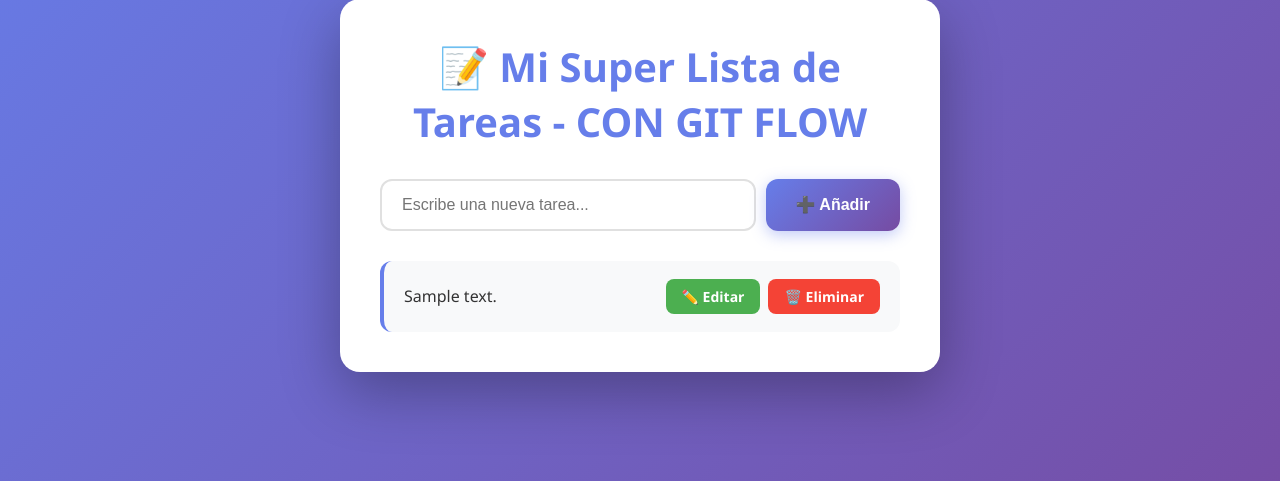
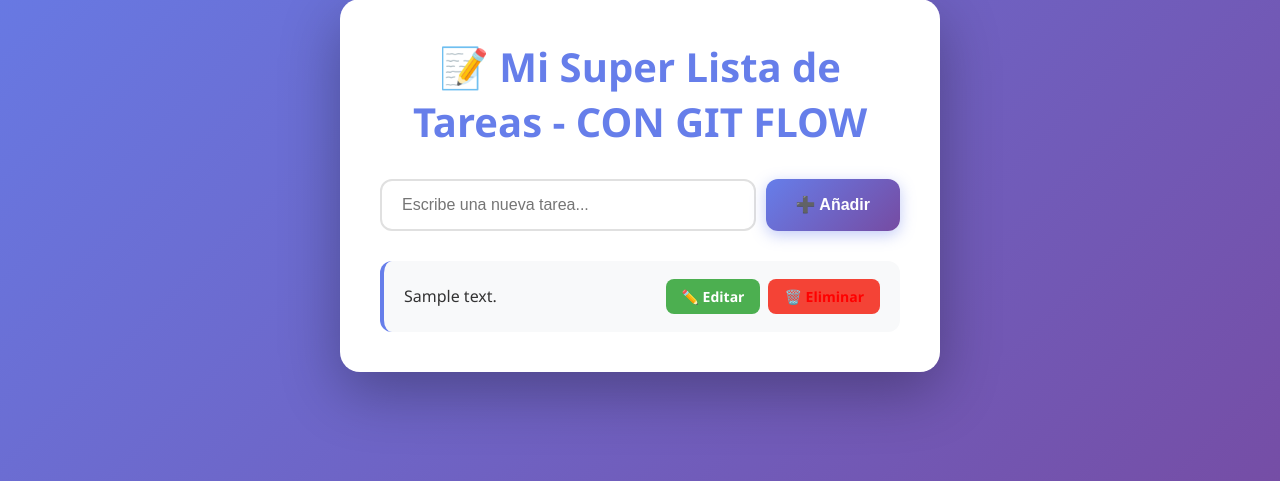
Before and after one commit to Guajo05/Mi_Proyecto_Crud, a Flask app: template Templates/index.html in a window 1280 px wide. Shown: the part 215-696 px from the top of the page. Run offline with Flask 3, Linux system fonts and the light colour scheme; the template is opened without the code that fills it: most values are stand-ins (such as "Sample title", 1, 10 or a date in 2020).

Commit message:
feat: add red color and trash emoji to delete button

```diff
--- a/Templates/index.html
+++ b/Templates/index.html
@@ -197,7 +197,7 @@
                 <span class="task-content">{{ task.content }}</span>
                 <div class="task-actions">
                     <a href="/edit/{{ task.id }}">✏️ Editar</a>
-                    <a href="/delete/{{ task.id }}">🗑️ Eliminar</a>
+                    <a href="/delete/{{ task.id }}" style="color: red;">🗑️ Eliminar</a>
                 </div>
             </li>
         {% else %}
```
